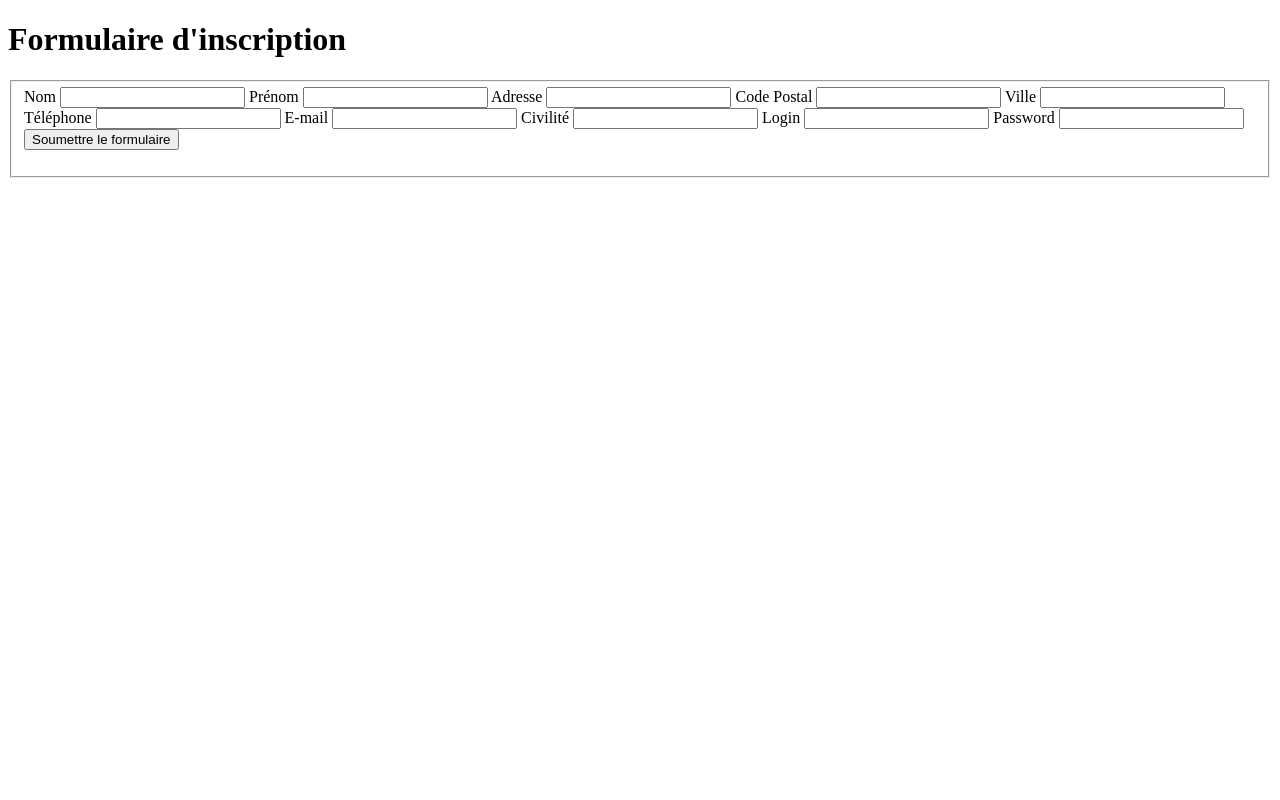
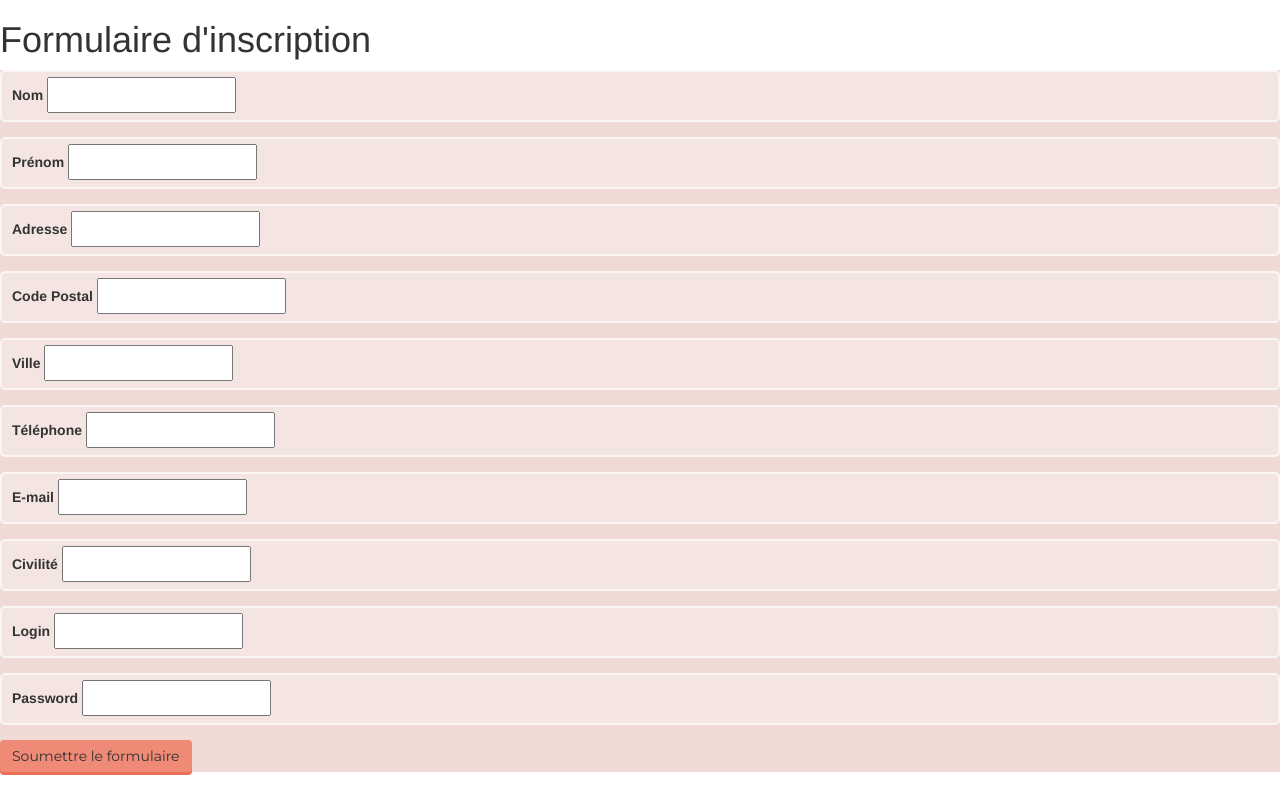
Before and after one commit to SylvainGaren/WebAppTP, a plain HTML site: page index.html in a window 1280 px wide. Drawn offline with nearby package versions, Linux system fonts and the light colour scheme.

Commit message:
partie 2 du tp

```diff
--- a/index.html
+++ b/index.html
@@ -3,46 +3,69 @@
 <head lang="fr">
     <meta charset="UTF-8">
     <title>Hello World</title>
+    <link rel="stylesheet/less" type="text/css" href="style.less"/>
+    <script src="//cdnjs.cloudflare.com/ajax/libs/less.js/3.9.0/less.min.js" ></script>
+    <link rel="stylesheet" href="https://maxcdn.bootstrapcdn.com/bootstrap/3.4.0/css/bootstrap.min.css"/>
 </head>
 <body>
     <h1>Formulaire d'inscription</h1>
 
-    <form>
+    <form id="TP_WEB">
      <fieldset>
 
+        <div class="form-group">
           <label for="name">Nom</label>
           <input type="text" name="name" />
+         </div>
 
+         <div class="form-group">
           <label for="prenom">Prénom</label>
           <input type="text" name="prenom" id="prenom">
+         </div>
 
+         <div class="form-group">
           <label for="adresse">Adresse</label>
           <input type="text" text="adresse" id="adresse">
+         </div>
 
+         <div class="form-group">
           <label for="cp">Code Postal</label>
           <input type="text" text="cp" id="cp">
+         </div>
 
+         <div class="form-group">
           <label for="ville">Ville</label>
           <input type="text" name="ville" id="ville">
+         </div>
 
+         <div class="form-group">
           <label for="tel">Téléphone</label>
           <input type="text" name="tel" id="tel">
+         </div>
 
+         <div class="form-group">
           <label for="mail">E-mail</label>
           <input type="text" name="mail" id="mail">
+         </div>
 
+         <div class="form-group">
           <label for="civilite">Civilité</label>
           <input type="text" name="civilite" id="civilite">
+         </div>
 
+         <div class="form-group">
           <label for="login">Login</label>
           <input type="text" name="login" id="login">
+         </div>
 
+         <div class="form-group">
           <label for="password">Password</label>
           <input type="text" name="password" id="password">
+         </div>
 
-      <button type="submit" class="boutonSubmit" role="button" aria-disabled="false">
+          <button type="submit" class="btn btn-default" role="button" aria-disabled="false">
             Soumettre le formulaire
-      </button></p>
+          </button>
 
      </fieldset>
     </form>
--- /dev/null
+++ b/style.less
@@ -0,0 +1,40 @@
+@import url(http://fonts.googleapis.com/css?family=Montserrat);
+@primary:  #EFDAD6;
+
+.button-creator(@color) {
+    background: @color;
+    box-shadow: 0px 3px 0px darken(@color, 7%);
+    border: none;
+
+    &:active {
+        box-shadow: 0px 1px 0px darken(@color, 7%);
+        position: relative;
+    }
+}
+
+form#TP_WEB {
+  background: @primary;
+}
+
+.btn {
+    font-family: 'Montserrat';
+    &.btn-default {
+        .button-creator(#EE8A76);
+    }
+}
+
+.form-group{
+    background: #b9cf6a;
+  background: rgba(255,255,255,.3);
+  border-color: #e3ebc3;
+  border-color: rgba(255,255,255,.6);
+  border-style: solid;
+  border-width: 2px;
+  -moz-border-radius: 5px;
+  -webkit-border-radius: 5px;
+  border-radius: 5px;
+  line-height: 30px;
+  list-style: none;
+  padding: 5px 10px;
+  margin-bottom: 2px;
+}
```
Lines whose indentation alone changed are shown as unchanged.
